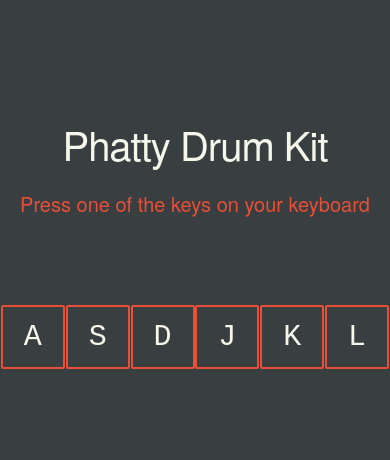
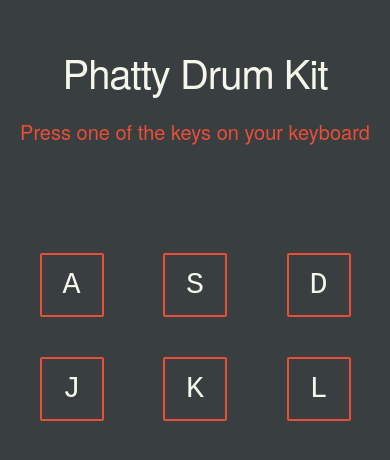
Before and after one commit to iPhatty/PhattyDrumKit, a website: page index.html in a window 390 px wide. Shown: the part 178-638 px from the top of the page. Drawn offline with Linux system fonts and the light colour scheme.

Commit message:
responsiveness

```diff
--- a/styles/style.scss
+++ b/styles/style.scss
@@ -24,10 +24,12 @@ body {
 .drumkit {
   margin-top: 6rem;
   display: flex;
+  flex-flow: row wrap;
   justify-content: space-evenly;
   &__key {
     height: 6rem;
     width: 6rem;
+    margin: 2rem;
     color: $white;
     border: 2px solid $primary;
     border-radius: 2px;
@@ -36,6 +38,9 @@ body {
     justify-content: center;
     align-items: center;
     transition: all 0.2s;
+    @media (min-width: 400px) {
+      margin: 0;
+    }
   }
 }
 
```
Also changed, not shown: styles/style.css, 1 other file.
